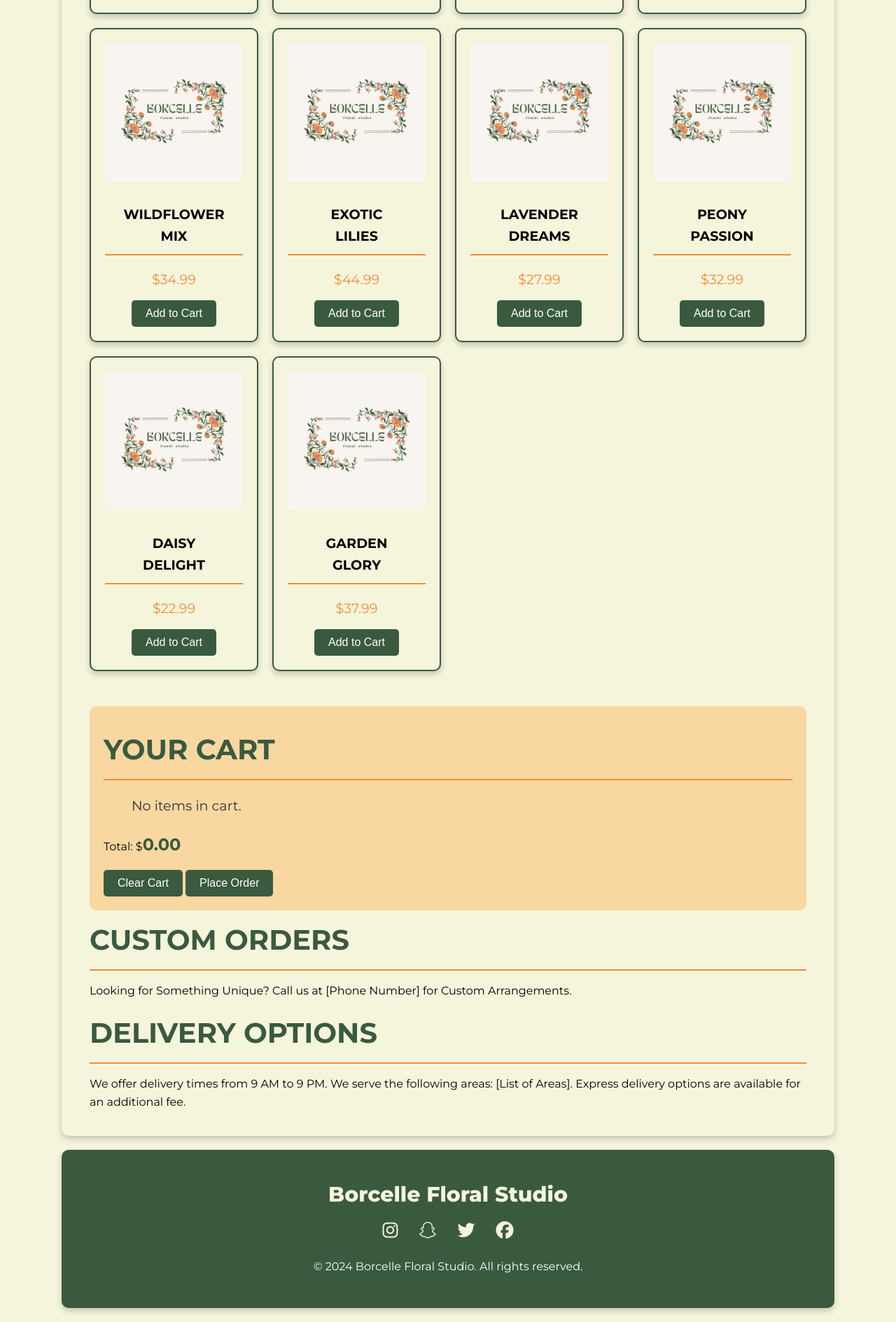
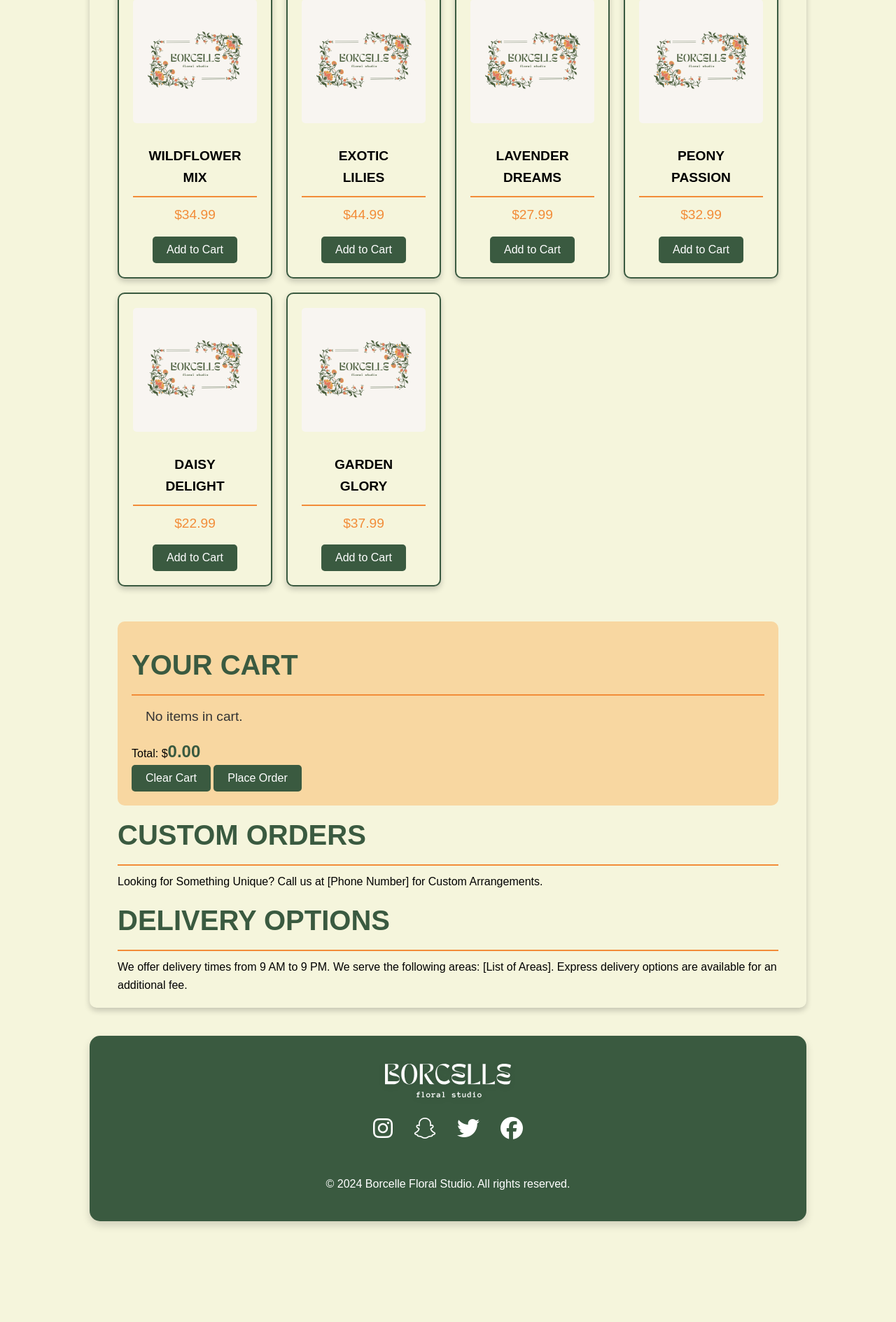
Before and after one commit to Rstark28/CS20Midterm, a Python web app: template site/templates/order.html in a window 1280 px wide. Shown: the part 708-2597 px from the top of the page at 70% size. After the commit the page ends 2461 px from the top, so only its background shows below. Run offline with Jinja, Linux system fonts and the light colour scheme; the template is opened without the code that fills it, so the values that code supplies are empty; some libraries are stand-ins or nearby versions.

Commit message:
SVG files

```diff
--- a/site/static/css/main.css
+++ b/site/static/css/main.css
@@ -3,27 +3,32 @@
   --secondary-color: #f28c38;
   --background-color: #f5f5dc;
   --text-color: #333;
-  --nav-bar-color: #3a5a40;
+  --nav-bar-color: var(--primary-color);
   --nav-text-color: #fff;
-  --white: #fff;
-  --hover-color: #f28c38;
+  --footer-color: var(--primary-color);
+  --footer-text-color: var(--nav-text-color);
+  --button-text-color: #fff;
+  --hover-color: var(--secondary-color);
 }
 
 /* General Styling */
-body,
-html {
-  background-color: var(--background-color);
-  line-height: 1.6;
+* {
   margin: 0;
   padding: 0;
   box-sizing: border-box;
-  font-family: "Montserrat", sans-serif;
 }
 
+html,
+body {
+  background-color: var(--background-color);
+  line-height: 1.6;
+  font-family: "TAN Meringue", sans-serif;
+}
+
+/* Navbar */
 .navbar {
   display: flex;
   align-items: center;
-  position: relative;
   padding: 20px 40px;
   width: 80%;
   margin: 20px auto;
@@ -134,56 +130,90 @@
   padding-bottom: 10px;
 }
 
-a {
-  text-decoration: none;
-}
+@media (max-width: 768px) {
 
-/* Responsive Design for Titles */
-@media (max-width: 768px) {
-  h1 {
-    font-size: 2.5rem;
-  }
-
+  h1,
   h2 {
     font-size: 2rem;
   }
 }
 
-/* Footer Styling */
+/* Footer */
 footer {
-  background-color: var(--primary-color);
+  background-color: var(--footer-color);
   color: var(--white);
   text-align: center;
-  padding: 20px 40px;
-  border-radius: 10px;
+  padding: 40px 20px;
+  border-radius: 15px;
   width: 80%;
-  margin: 20px auto;
-  box-shadow: 0 4px 8px rgba(0, 0, 0, 0.2);
+  margin: 40px auto;
+  box-shadow: 0 6px 12px rgba(0, 0, 0, 0.15);
+}
+
+.footer-logo {
+  height: 3rem;
+  margin: 0 auto 20px;
+  display: block;
+  filter: drop-shadow(0px 2px 4px rgba(0, 0, 0, 0.1));
 }
 
 .footer-text {
-  color: var(--background-color);
-  font-weight: 800;
-  margin: 20px 0 15px;
-  font-size: 30px;
+  font-size: 1.5rem;
+  font-weight: bold;
+  margin: 10px 0 30px;
+  color: var(--footer-text-color);
+  text-transform: uppercase;
+  letter-spacing: 2px;
 }
 
 .icons-footer {
   display: flex;
   justify-content: center;
-  font-size: 25px;
-  color: var(--background-color);
   gap: 30px;
+  margin-bottom: 20px;
+}
+
+.icons-footer a {
+  color: var(--footer-text-color);
+  font-size: 2rem;
+  transition: color 0.3s ease, transform 0.3s ease;
+}
+
+.icons-footer a:hover {
+  color: var(--hover-color);
+  transform: scale(1.2);
 }
 
 footer p {
   font-size: 1rem;
+  color: var(--footer-text-color);
+  padding-top: 20px;
 }
 
-/* Button Styling */
+@media (max-width: 768px) {
+  footer {
+    width: 95%;
+    padding: 20px 10px;
+  }
+
+  .icons-footer {
+    gap: 20px;
+    font-size: 1.8rem;
+  }
+
+  .footer-logo {
+    height: 2.5rem;
+  }
+
+  .footer-text {
+    font-size: 1.3rem;
+  }
+}
+
+/* Buttons and Lists */
 button {
   background-color: var(--primary-color);
-  color: var(--white);
+  color: var(--button-text-color);
   padding: 10px 20px;
   border: none;
   border-radius: 5px;
@@ -195,14 +225,10 @@
   background-color: var(--hover-color);
 }
 
-/* List Styling */
-ol {
+ol,
+li {
   list-style-type: none;
   margin-left: 20px;
-}
-
-li {
   color: var(--text-color);
-  list-style: none;
   margin-bottom: 10px;
 }
--- a/site/templates/order.html
+++ b/site/templates/order.html
@@ -8,23 +8,14 @@
     <link rel="stylesheet" href="../static/css/main.css" />
     <link rel="stylesheet" href="../static/css/order.css" />
     <link rel="stylesheet" href="https://cdnjs.cloudflare.com/ajax/libs/font-awesome/6.5.0/css/all.min.css">
-    <link rel="preconnect" href="https://fonts.googleapis.com" />
-    <link rel="preconnect" href="https://fonts.gstatic.com" crossorigin />
-    <link
-      href="https://fonts.googleapis.com/css2?family=Montserrat:ital,wght@0,100..900;1,100..900&display=swap"
-      rel="stylesheet"
-    />
-    <link
-      rel="stylesheet"
-      href="https://cdnjs.cloudflare.com/ajax/libs/font-awesome/6.6.0/css/all.min.css"
-    />
 </head>
 
 <body>
     <header>
         <nav class="navbar">
             <div class="logo">
-                <a href="index.html"><img class="logo-image" src="../static/images/tertiarylogo50kb.png" alt="Logo"></a>
+                <a href="index.html"><img class="logo-image" src="../static/images/secondarylogo50kb.svg"
+                        alt="Logo"></a>
             </div>
             <ul class="nav-links">
                 <li><a href="index.html">Home</a></li>
@@ -160,17 +151,24 @@
         </section>
     </main>
     <footer>
-        <p class="footer-text">Borcelle Floral Studio</p>
+        <img class="footer-logo" src="../static/images/tertiarylogo50kb.svg" alt="Logo" />
         <div class="icons-footer">
-            <i class="fab fa-instagram"></i>
-            <i class="fab fa-snapchat"></i>
-            <i class="fab fa-twitter"></i>
-            <i class="fab fa-facebook"></i>
+            <a href="https://instagram.com" target="_blank" aria-label="Instagram">
+                <i class="fab fa-instagram"></i>
+            </a>
+            <a href="https://snapchat.com" target="_blank" aria-label="Snapchat">
+                <i class="fab fa-snapchat"></i>
+            </a>
+            <a href="https://twitter.com" target="_blank" aria-label="Twitter">
+                <i class="fab fa-twitter"></i>
+            </a>
+            <a href="https://facebook.com" target="_blank" aria-label="Facebook">
+                <i class="fab fa-facebook"></i>
+            </a>
         </div>
-        <p style="padding: 10px;">
-            &copy; 2024 Borcelle Floral Studio. All rights reserved.
-        </p>
+        <p>&copy; 2024 Borcelle Floral Studio. All rights reserved.</p>
     </footer>
+
 </body>
 
 </html>
```
Also changed, not shown: other parts of site/static/css/main.css (+14 -23 lines), site/static/images/secondarylogo50k.png (deleted), site/static/images/secondarylogo50kb.svg (added), site/static/images/secondarylogo50kbg.png (deleted), site/static/images/tertiarylogo50kb.png (deleted), site/static/images/tertiarylogo50kb.svg (added).
